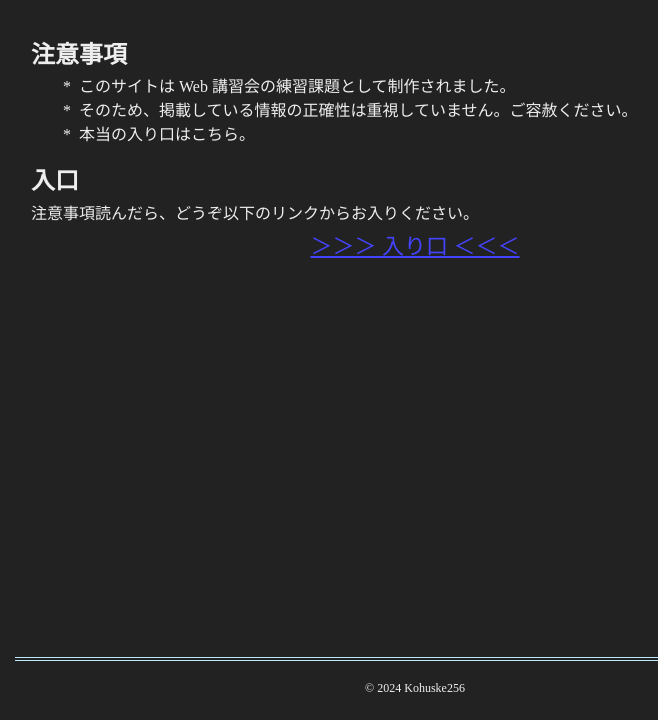
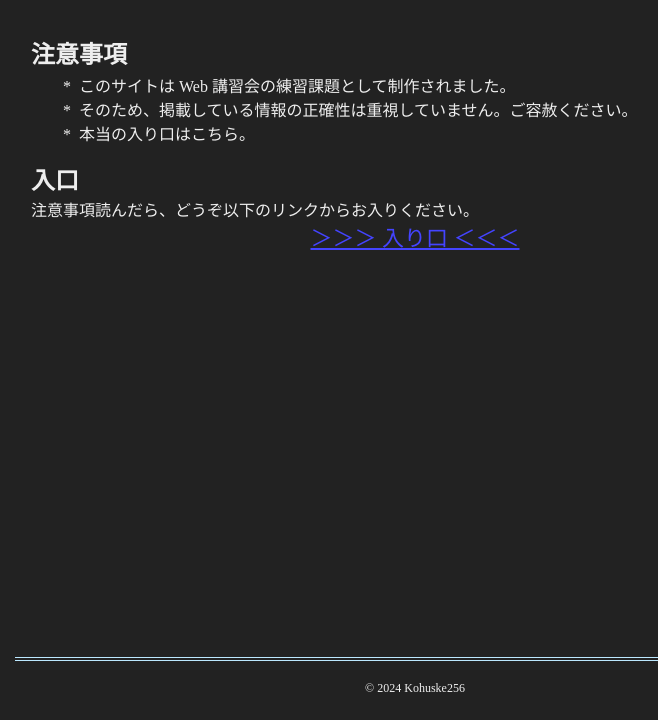
Before and after one commit to kohsuke256/kohsuke256.github.io, a plain HTML site: page docs/index.html in a window 1280 px wide. Shown: the part 80-800 px from the top of the page, without its empty margins (225-883 px from the left). Drawn offline with Linux system fonts and the light colour scheme.

Commit message:
set line-height=2em

```diff
--- a/docs/src/common.css
+++ b/docs/src/common.css
@@ -111,10 +111,11 @@ section {
 }
 
 p {
-  margin-block: 0;
+  margin-block: calc(-1 * (1lh - 1em) / 2) 0;
+  line-height: 2em;
 
   * + & {
-    margin-block-start: 0.25rem;
+    margin-block-start: calc(0.25rem - 1 * (1lh - 1em) / 2) ;
   }
 }
 
```
